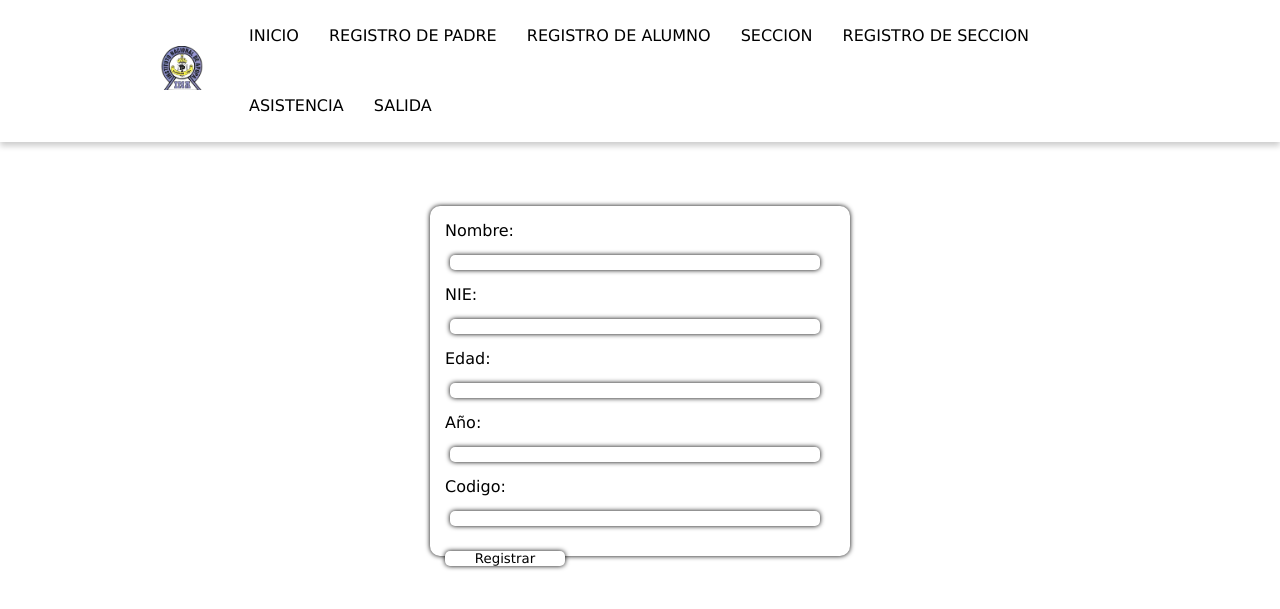
After one commit to Ezxquiel/SDA, a Flask app: page /estudiantes in a window 1280 px wide. The commit adds this page. Shown: the top 609 px of the page. Run offline with Flask 3, Linux system fonts and the light colour scheme; data that the repository does not hold is empty.

Commit message:
CONEXIÓN DE TABLAS
-Tablas :       Estudiantes , Padre, Secciones , Saidas , Entradas

-Plantillas : y ya :alien:

```diff
--- a/Main.py
+++ b/Main.py
@@ -4,9 +4,13 @@ import pymysql
 from pymysql.cursors import DictCursor
 import os
 from functools import wraps
+from datetime import datetime
 
 app = Flask(__name__)
-app.secret_key = os.urandom(24)
+app.secret_key = os.urandom(24) #llave random para que funcione ALV
+
+
+
 # Configuración de la base de datos
 DB_CONFIG = {
     'host': "by8ekzvhusvvn2yqc71b-mysql.services.clever-cloud.com",
@@ -48,6 +52,9 @@ def db_operation(func):
 def home_route():
     return rt.home()  # Llama a la función home desde router
 
+
+# UN PEDAZO DE CACA >>>>> PAWECHA 🧐
+
 @app.route('/padres', methods=['GET', 'POST'])
 @db_operation
 def padres_router(cursor):
@@ -71,5 +78,124 @@ def padres_router(cursor):
     return render_template('/padres.html')
 
 
+
+@app.route('/secciones', methods=['GET', 'POST'])
+@db_operation
+def secciones_router(cursor):
+    if request.method == 'POST':
+        seccion = request.form['seccion']
+        año = request.form['año']
+        especialidad = request.form['especialidad']
+
+        try:
+            cursor.execute(
+                #                *Se la INSERTA >~<*
+                "INSERT INTO seccion (seccion, año, especialidad ) VALUES (%s, %s, %s)",
+                (seccion, año, especialidad)
+                )
+            flash('alumno registrado con éxito. ', 'success')
+        except Exception as e:
+            flash(f'Error al registrar alumno: {e}', 'danger')
+
+        return redirect(url_for('secciones_router'))
+
+    return render_template('/secciones.html')
+
+
+@app.route('/estudiantes', methods=['GET', 'POST'])
+@db_operation
+def estudiantes_router(cursor):
+    if request.method == 'POST':
+        nombre = request.form['nombre']
+        nie = request.form['nie']
+        edad = request.form['edad']
+        año = request.form['año']
+        codigo = request.form['codigo']
+
+        try:
+            cursor.execute(
+                #            *Se la INSERTA >~<*
+                "INSERT INTO estudiantes (nombre, nie, edad, año, codigo) VALUES (%s, %s, %s, %s, %s)",
+                (nombre, nie, edad, año, codigo)
+                )
+            flash('alumno registrado con éxito. ', 'success')
+        except Exception as e:
+            flash(f'Error al registrar alumno: {e}', 'danger')
+
+        return redirect(url_for('estudiantes_router'))
+
+    return render_template('/estudiantes.html')
+
+
+@app.route('/asistencia', methods=['GET', 'POST'])
+@db_operation
+def asistencia_router(cursor):
+    if request.method == 'POST':
+        nie_estudiante = request.form['nie']
+
+        try:
+            # Verifica si el estudiante existe
+
+            cursor.execute("SELECT * FROM estudiantes WHERE nie = %s", (nie_estudiante,))
+            estudiante = cursor.fetchone()
+
+            if estudiante:
+                # Registrar asistencia
+                fecha_actual = datetime.now().date()
+                hora_actual = datetime.now().time()
+                cursor.execute(
+                    #              *Se la INSERTA >~<*
+                    "INSERT INTO entrada (nie, data, hour) VALUES (%s, %s, %s)",
+                    (nie_estudiante, fecha_actual, hora_actual)
+                )
+                connection.commit()
+
+                flash('Asistencia registrada con éxito.', 'success')
+            else:
+                flash('El estudiante con ese NIE no existe.', 'danger')
+
+        except Exception as e:
+            flash(f'Ocurrió un error: {str(e)}', 'danger')
+
+        return redirect(url_for('asistencia_router'))
+
+    return render_template('/asistencia.html')
+
+
+@app.route('/salida', methods=['GET', 'POST'])
+@db_operation
+def salida_router(cursor):
+    if request.method == 'POST':
+        nie_estudiante = request.form['nie']
+
+        try:
+            # Verificar si el estudiante existe
+            cursor.execute("SELECT * FROM estudiantes WHERE nie = %s", (nie_estudiante,))
+            estudiante = cursor.fetchone()
+
+            if estudiante:
+                # Registrar asistencia
+                fecha_actual = datetime.now().date()
+                hora_actual = datetime.now().time()
+                cursor.execute(
+
+                            #*Se la INSERTA >~<*
+                    "INSERT INTO salida (nie, data, hour) VALUES (%s, %s, %s)",
+                    (nie_estudiante, fecha_actual, hora_actual)
+                )
+                connection.commit()
+
+
+                flash('Asistencia registrada con éxito.', 'success')
+            else:
+                flash('El estudiante con ese NIE no existe.', 'danger')
+
+        except Exception as e:
+            flash(f'Ocurrió un error: {str(e)}', 'danger')
+
+        return redirect(url_for('salida_router'))
+
+    return render_template('/salida.html')
+
 if __name__ == '__main__':
     app.run(debug=True)
--- /dev/null
+++ b/templates/estudiantes.html
@@ -0,0 +1,25 @@
+{% extends 'layout.html' %}
+
+{% block content %}
+
+<form class="Formulario" action="/estudiantes"  method="POST">
+    <label for="nombre">Nombre:</label>
+    <input type="text" id="nombre" name="nombre" required>
+
+    <label for="nie">NIE:</label>
+    <input type="text" id="nie" name="nie" required>
+
+    <label for="edad">Edad:</label>
+    <input type="number" id="edad" name="edad" required min="0" max="120">
+
+
+    <label for="año">Año:</label>
+    <input type="number" id="año" name="año" >
+
+    <label for="codigo">Codigo:</label>
+    <input type="text" name="codigo" id="codigo">
+
+    <button type="submit">Registrar</button>
+</form>
+
+{% endblock %}
--- a/templates/layout.html
+++ b/templates/layout.html
@@ -20,9 +20,11 @@
           <ul>
             <li><a href="">Inicio</a></li>
             <li><a href="/padres">registro de padre</a></li>
-            <li><a href="">Registro de alumno</a></li>
-            <li><a href="">Seccion</a></li>
+            <li><a href="/estudiantes">Registro de alumno</a></li>
+            <li><a href="/secciones">Seccion</a></li>
             <li><a href="">Registro de seccion</a></li>
+            <li><a href="/asistencia">Asistencia</a></li>
+            <li><a href="/salida">Salida</a></li>
          </ul>
         </nav>
         </div>
--- a/templates/padres.html
+++ b/templates/padres.html
@@ -4,10 +4,13 @@
     <form class="Formulario" action="/padres" method="POST">
         <label for="nombre">Nombre Completo</label>
         <input type="text" id="nombre" name="nombre" placeholder="nombre" autofocus required>
+
         <label for="numero">Número</label>
         <input type="text" id="numero" name="numero" placeholder="numero" pattern="\d{4}-\d{4}" title="Formato: 0000-0000" required maxlength="9" minlength="9">
+
         <label for="correo">Correo</label>
         <input type="correo" id="correo" name="correo" placeholder="correo" required>
+
         <label for="dui">DUI</label>
         <input type="text" id="dui" name="dui" placeholder="dui" pattern="\d{8}-\d" title="Formato: 12345678-9" required maxlength="15" minlength="9">
 
```
Also changed, not shown: router/routers.py (+16 -0 lines), sql/baseDeDatos.sql (+34 -20 lines), templates/asistencia.html (added, +12 -0 lines), templates/salida.html (added, +12 -0 lines), templates/secciones.html (added, +20 -0 lines).
